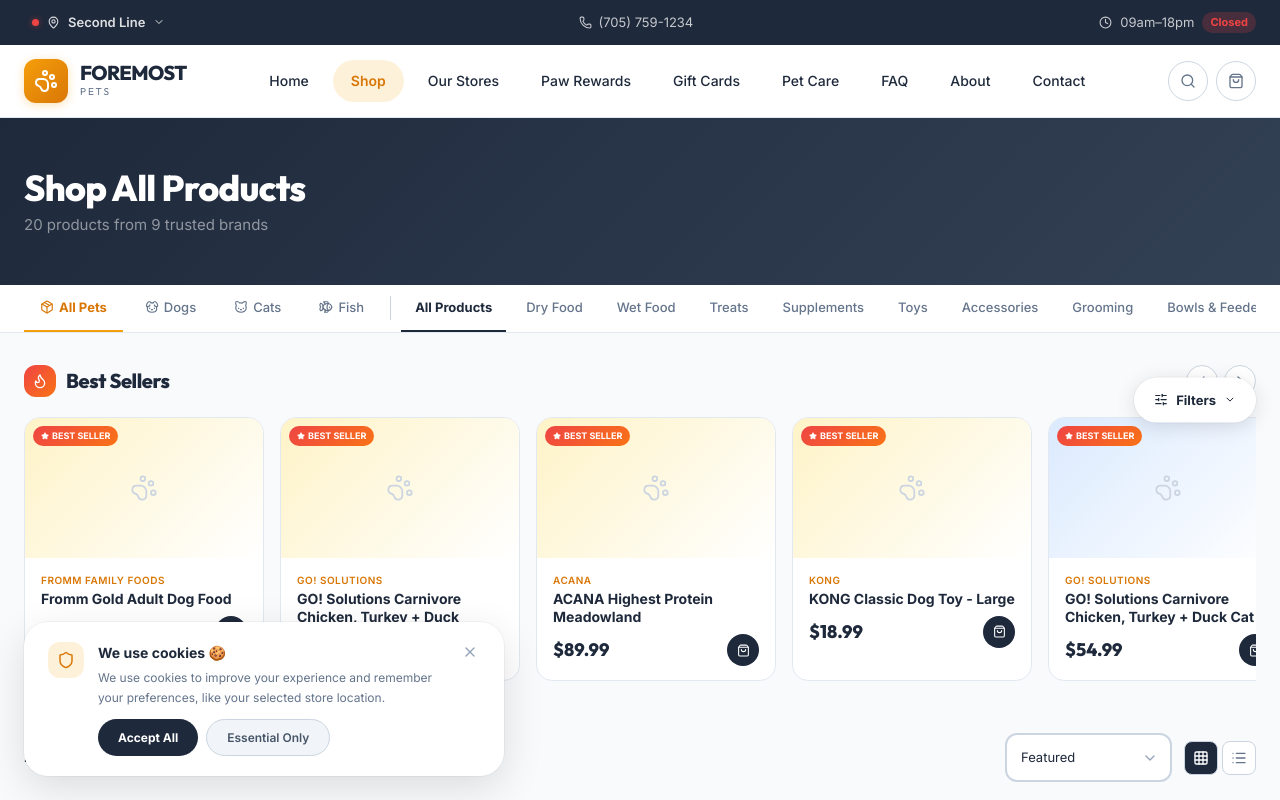
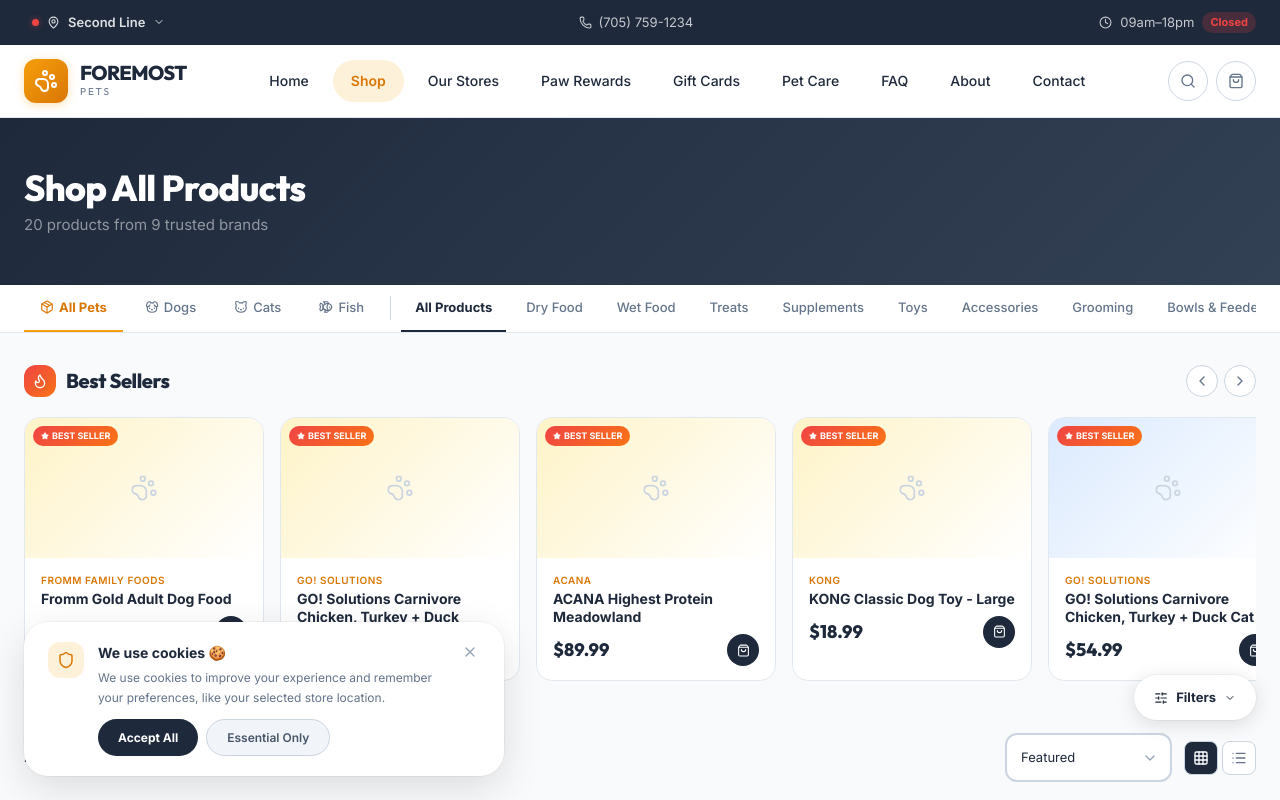
Before and after one commit to coja-mo/foremost-pets, a Next.js app: page /shop in a window 1280 px wide. Shown: the top 800 px of the page. Built offline with nearby package versions, Linux system fonts and the light colour scheme.

Commit message:
Move filter button to bottom-right corner, panel opens upward

```diff
--- a/src/app/shop/page.tsx
+++ b/src/app/shop/page.tsx
@@ -152,9 +152,9 @@
         maxWidth: 1280, margin: '0 auto', padding: '32px 24px',
       }}>
 
-        {/* Floating Filter Button — fixed right side */}
+        {/* Floating Filter Button — fixed bottom-right */}
         <div style={{
-          position: 'fixed', right: 24, top: '50%', transform: 'translateY(-50%)',
+          position: 'fixed', right: 24, bottom: 80,
           zIndex: 50, display: 'flex', flexDirection: 'column', alignItems: 'flex-end', gap: 8,
         }}>
           <button onClick={() => setFiltersOpen(!filtersOpen)} style={{
@@ -199,8 +199,8 @@
               position: 'fixed', inset: 0, zIndex: 45,
             }} />
             <div style={{
-              position: 'fixed', right: 24, top: 'calc(50% + 28px)',
-              width: 360, zIndex: 51,
+              position: 'fixed', right: 24, bottom: 140,
+              width: 340, zIndex: 51,
               background: 'white', borderRadius: 'var(--radius-xl)',
               boxShadow: '0 12px 40px rgba(0,0,0,0.15), 0 0 0 1px rgba(0,0,0,0.04)',
               padding: '20px',
```
